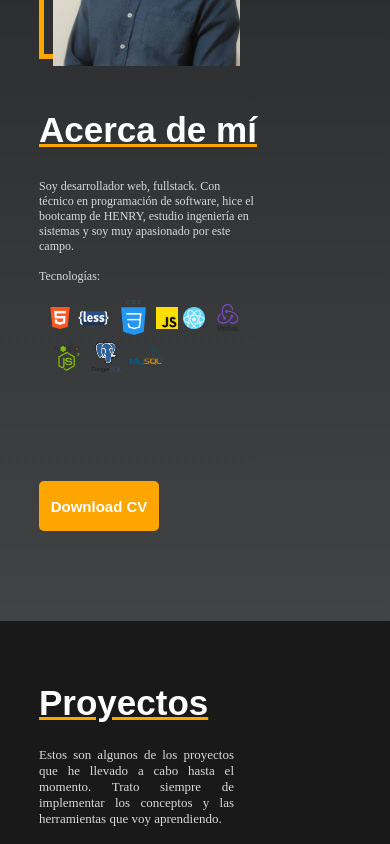
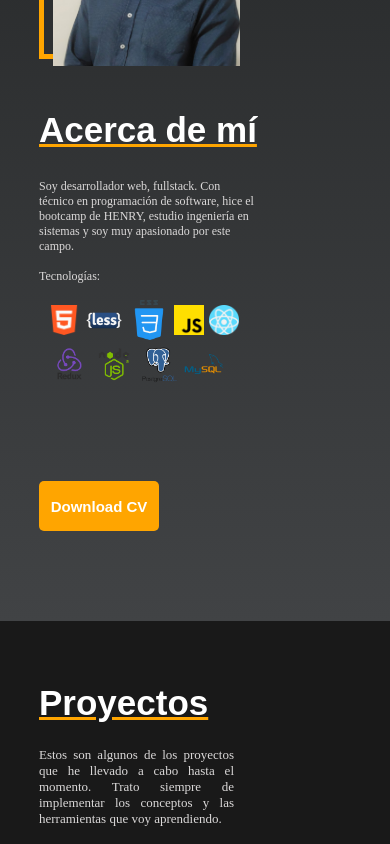
Before and after one commit to Julian-Lop/portfolio, a React (Create React App) app: page / in a window 390 px wide. Shown: the part 959-1803 px from the top of the page. Built offline with nearby package versions, Linux system fonts and the light colour scheme.

Commit message:
deplot portfolio estilo about

```diff
--- a/src/css/styles.css
+++ b/src/css/styles.css
@@ -420,10 +420,10 @@ header {
     margin-right: 5px;
   }
   .sectionAbout .info .iconos-about img {
-    width: 22px;
+    width: 30px;
   }
   .sectionAbout .info .iconos-about .larger img {
-    width: 35px;
+    width: 40px;
   }
 }
 @media screen and (max-width: 420px) {
@@ -453,10 +453,10 @@ header {
     margin-right: 5px;
   }
   .sectionAbout .info .iconos-about img {
-    width: 22px;
+    width: 30px;
   }
   .sectionAbout .info .iconos-about .larger img {
-    width: 35px;
+    width: 40px;
   }
 }
 .sectionPortfolio {
```
Also changed, not shown: src/less/sectionAbout.less (+4 -4 lines), 6 other files (tests, documents, lock files or other folders).
